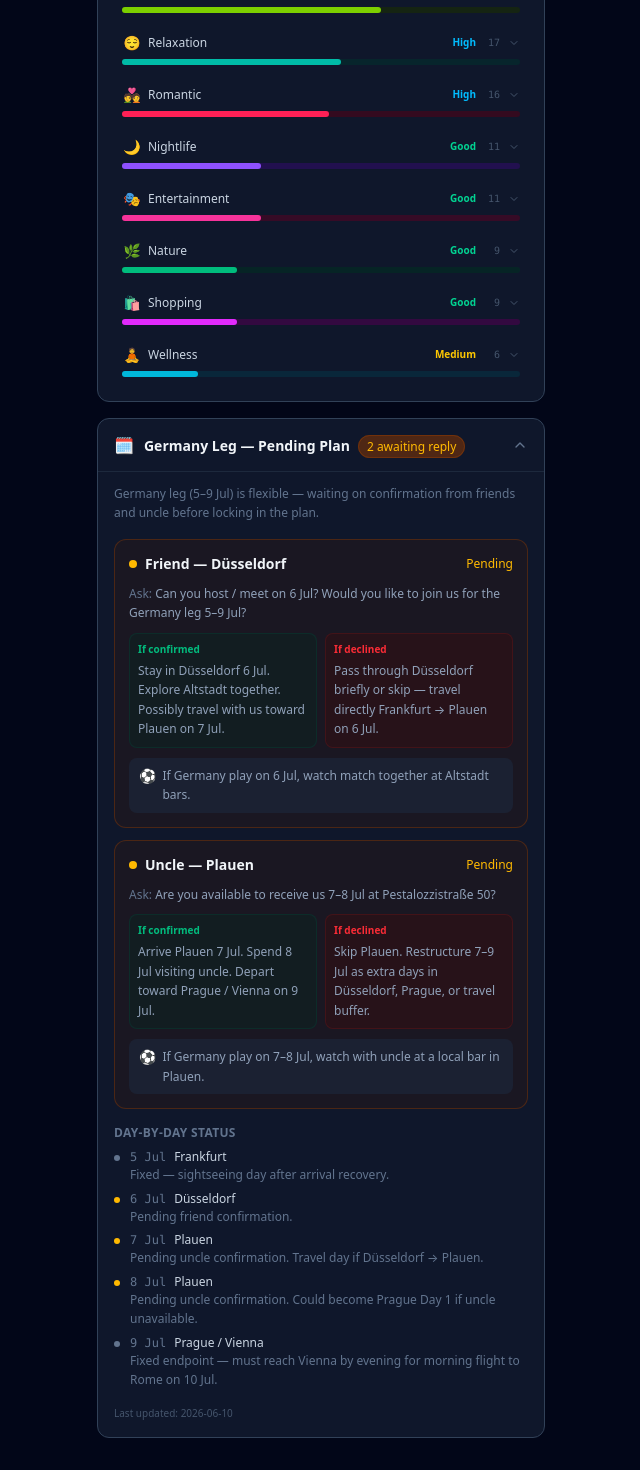
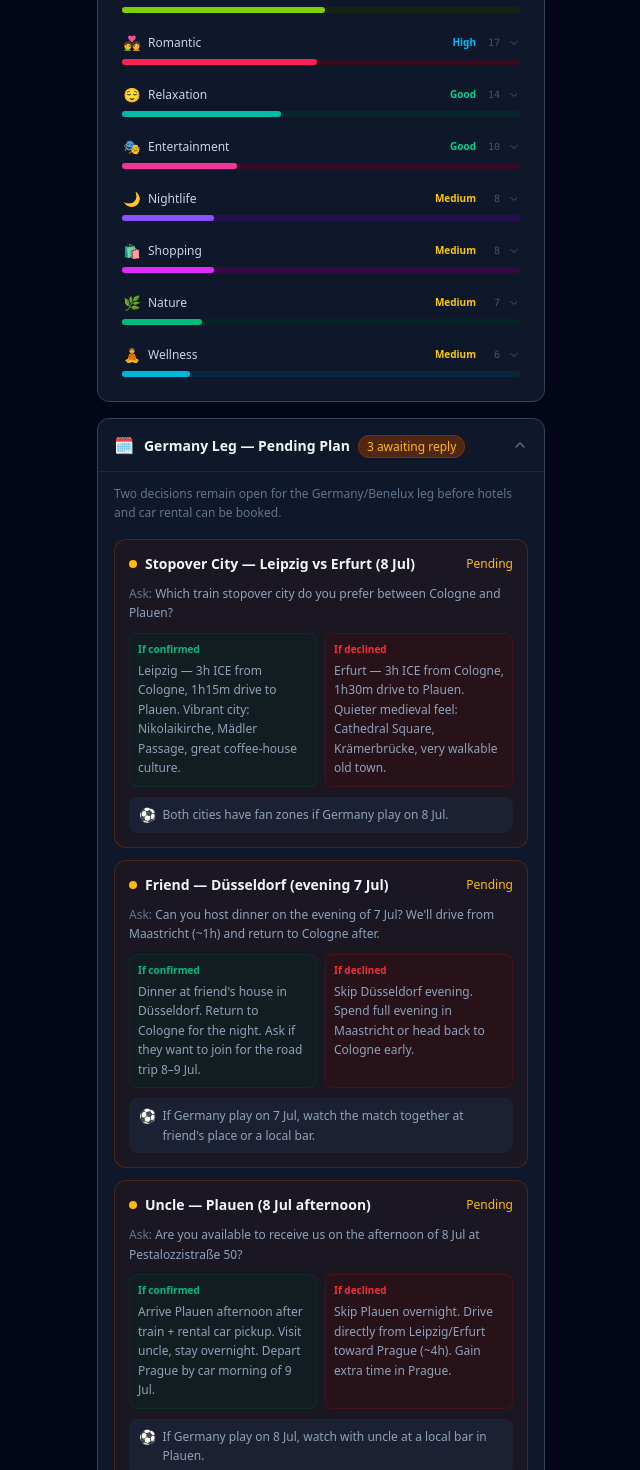
Before and after one commit to thanhnv2210/euro-trip-2026, a React (Vite) app: page /journal in a window 1280 px wide. Shown: the part 1340-2810 px from the top of the page, without its empty margins (319-959 px from the left). Built offline with nearby package versions, Linux system fonts and the light colour scheme.

Commit message:
update plan v2

```diff
--- a/src/components/DayCard.jsx
+++ b/src/components/DayCard.jsx
@@ -20,9 +20,13 @@ const TAG_COLORS = {
 
 const CITY_FLAGS = {
   'Frankfurt': '🇩🇪',
+  'Cologne': '🇩🇪',
   'Düsseldorf': '🇩🇪',
+  'Leipzig': '🇩🇪',
   'Plauen': '🇩🇪',
   'Würzburg': '🇩🇪',
+  'Bruges': '🇧🇪',
+  'Maastricht': '🇳🇱',
   'Prague': '🇨🇿',
   'Vienna': '🇦🇹',
   'Rome': '🇮🇹',
--- a/src/context/TripContext.jsx
+++ b/src/context/TripContext.jsx
@@ -4,46 +4,50 @@ import { loadState, saveState } from '../services/storageService'
 const TripContext = createContext(null)
 
 const SEED_ITINERARY = [
-  // — Germany leg (5 Jul flexible: Düsseldorf, Plauen, Prague plan TBD) —
-  { id: 'day-01', date: '2026-07-04', city: 'Frankfurt', notes: 'Depart 12:35 PM SIN (SQ 326). Arrive FRA 19:40.', travel: [], activities: [] },
-  { id: 'day-02', date: '2026-07-05', city: 'Frankfurt', notes: '1 day exploring Frankfurt.', travel: [], activities: [
-    { id: 'fra-1', time: '', title: 'Römerberg & Old Town', notes: 'Medieval town square — the historic heart of Frankfurt', tags: ['historical', 'culture', 'scenic', 'photography'] },
-    { id: 'fra-2', time: '', title: 'Städel Art Museum', notes: 'One of Germany\'s finest art museums, 700 years of European art', tags: ['culture'] },
-    { id: 'fra-3', time: '', title: 'Main Tower Observation Deck', notes: 'Best panoramic views of the Frankfurt skyline — only public skyscraper viewpoint', tags: ['scenic', 'photography', 'outdoor'] },
-    { id: 'fra-4', time: '', title: 'Sachsenhausen & Apple Wine Trail', notes: 'Old quarter with traditional cider taverns (Äppelwoi) along the riverbank', tags: ['food', 'local', 'nightlife'] },
-    { id: 'fra-5', time: '', title: 'Palmengarten Botanical Garden', notes: 'Lush tropical greenhouses and gardens — great morning stroll', tags: ['nature', 'relaxation', 'outdoor'] },
-    { id: 'fra-6', time: '', title: 'Kleinmarkthalle — Indoor Market', notes: 'Frankfurt\'s beloved covered market — fresh produce, local cheeses, meats, flowers. Great for souvenir spices and edible gifts. Safe and family-friendly.', tags: ['shopping', 'food', 'local'] },
-    { id: 'fra-7', time: '', title: 'Evening River Cruise on the Main', notes: 'Hour-long boat tour past the skyline and Römerberg at sunset — relaxing intro to Frankfurt. Departs near Eiserner Steg bridge.', tags: ['entertainment', 'scenic', 'romantic', 'relaxation'] },
-    { id: 'fra-8', time: '', title: '⚽ FIFA World Cup — Germany Match (Public Viewing)', notes: 'World Cup 2026 runs Jun 11–Jul 19. Knockout rounds fall during your Germany leg (4–9 Jul). Frankfurt hosted 2006 WC games — expect massive Fanzone setups at Römerberg or Commerzbank Arena fan park if Germany is still in. Check schedule at fifa.com closer to departure. Watching with 10,000+ Germans is unforgettable. Safety: German football crowds are well-policed and family-friendly. Arrive early for a good spot.', tags: ['entertainment', 'local', 'nightlife', 'outdoor'] },
+  // — Germany / Benelux leg —
+  { id: 'day-01', date: '2026-07-04', city: 'Frankfurt', notes: 'Depart 12:35 PM SIN (SQ 326). Arrive FRA 19:40. Take train to Cologne (~1h ICE) — staying at brother\'s house.', travel: [], activities: [] },
+
+  { id: 'day-02', date: '2026-07-05', city: 'Cologne', notes: 'Morning in Cologne with brother. After lunch travel to Bruges, Belgium.', travel: [
+    { mode: 'train', duration: '2h 30m', notes: 'Cologne Hbf → Brussels Midi, change to Bruges (~30min). Total ~3h.' },
+    { mode: 'car', duration: '2h 30m', notes: 'via A4/E40 through Belgium' },
+  ], activities: [
+    { id: 'cgn-1', time: '', title: 'Cologne Cathedral (Kölner Dom)', notes: 'UNESCO Gothic masterpiece — twin spires dominate the skyline. Free entry to cathedral; tower climb for views.', tags: ['historical', 'culture', 'scenic', 'photography'] },
+    { id: 'cgn-2', time: '', title: 'Old Town & Hohenzollern Bridge', notes: 'Walk the Rhine promenade, see the famous love-lock bridge. Relaxed morning stroll with brother.', tags: ['scenic', 'outdoor', 'local', 'romantic'] },
+    { id: 'cgn-3', time: '', title: '⚽ FIFA World Cup — Germany Match (Cologne Fan Zone)', notes: 'Cologne has a large fan zone near the Rhine. Watch with brother and locals if Germany play on 5 Jul.', tags: ['entertainment', 'local', 'nightlife', 'outdoor'] },
   ]},
-  { id: 'day-03', date: '2026-07-06', city: 'Düsseldorf', notes: 'Travel from Frankfurt. Visit friend. (flexible — friends may join for Germany leg)', travel: [
-    { mode: 'train', duration: '1h 30m', notes: 'ICE direct' },
-    { mode: 'car', duration: '2h 30m', notes: 'via A3' },
+
+  { id: 'day-03', date: '2026-07-06', city: 'Bruges', notes: 'Full day in Bruges, Belgium 🇧🇪', travel: [], activities: [
+    { id: 'bru-1', time: '', title: 'Markt Square & Belfry Tower', notes: 'Heart of Bruges — climb the 366-step Belfry for panoramic views over the medieval rooftops.', tags: ['historical', 'culture', 'scenic', 'photography', 'outdoor'] },
+    { id: 'bru-2', time: '', title: 'Canal Boat Tour', notes: '30-min boat tour through the medieval canals — the most romantic way to see Bruges. Very popular, queues form quickly.', tags: ['scenic', 'romantic', 'entertainment', 'local'] },
+    { id: 'bru-3', time: '', title: 'Bruges Chocolate & Beer Trail', notes: 'Belgium has the world\'s finest chocolate and beer. Visit a chocolate maker workshop and try local Bruges Zot beer at a traditional café.', tags: ['food', 'local', 'entertainment'] },
+    { id: 'bru-4', time: '', title: 'Groeningemuseum', notes: 'Home to the Flemish Primitives — Jan van Eyck\'s masterpieces. Small but world-class museum.', tags: ['culture', 'historical'] },
+    { id: 'bru-5', time: '', title: 'Bruges Lace & Souvenir Shopping', notes: 'Bruges is famous for handmade bobbin lace — pick up a piece as a keepsake. Best shops around Markt Square.', tags: ['shopping', 'local', 'culture'] },
+  ]},
+
+  { id: 'day-04', date: '2026-07-07', city: 'Maastricht', notes: 'Bruges → Maastricht (Netherlands) 🇳🇱. Evening: drive to Düsseldorf for dinner at friend\'s house, then return to Cologne.', travel: [
+    { mode: 'train', duration: '2h 30m', notes: 'Bruges → Maastricht via Liège (~2h30m, 1 change)' },
+    { mode: 'car', duration: '2h', notes: 'via E40/A2' },
   ], activities: [
-    { id: 'dus-1', time: '', title: 'Altstadt & Rhine Promenade', notes: 'The "longest bar in the world" — packed with breweries and pubs along the Rhine', tags: ['food', 'nightlife', 'local', 'outdoor'] },
-    { id: 'dus-2', time: '', title: 'Königsallee (Kö)', notes: 'Elegant tree-lined boulevard with high-end shops and a canal running through it', tags: ['shopping', 'scenic', 'relaxation'] },
-    { id: 'dus-3', time: '', title: 'MedienHafen', notes: 'Converted harbour with striking Gehry buildings and great waterfront restaurants', tags: ['culture', 'food', 'photography', 'scenic'] },
-    { id: 'dus-4', time: '', title: 'Kunstpalast Museum', notes: 'Fine arts museum spanning antiquity to contemporary, free on certain days', tags: ['culture'] },
-    { id: 'dus-5', time: '', title: 'Carlsplatz Market', notes: 'Vibrant daily market for local produce, cheese, and street food', tags: ['food', 'local', 'shopping'] },
-    { id: 'dus-6', time: '', title: 'Rheinwiesen (Rhine Meadows)', notes: 'Wide grassy riverbank south of the Altstadt — locals picnic, jog and swim here in summer. Very safe, open and public.', tags: ['nature', 'outdoor', 'relaxation', 'local'] },
-    { id: 'dus-7', time: '', title: 'Altstadt Evening — Early Night Out with Friend', notes: 'Düsseldorf Altstadt is lively but manageable. Safety tip: great before midnight — stick to the main Bolkerstraße strip, avoid side alleys after midnight. Your local friend will know which bars are best.', tags: ['nightlife', 'food', 'local', 'entertainment'] },
-    { id: 'dus-8', time: '', title: '⚽ FIFA World Cup — Germany Match at Altstadt Bars', notes: 'If a Germany match falls on 6 Jul, watch it with your local friend in the Altstadt — every bar will be showing it. The Rhine promenade turns into a street party when Germany score. Your friend will know the best spot to be. Quarter-finals are ~13–14 Jul (you\'ll be in Rome), semis ~16–17 Jul (Venice), final 19 Jul (departure day — might catch it at FRA airport!)', tags: ['entertainment', 'local', 'nightlife', 'outdoor'] },
+    { id: 'maa-1', time: '', title: 'Vrijthof Square', notes: 'Maastricht\'s grand main square — lively café terraces, St. Servaas Basilica, and the famous carillon bells.', tags: ['historical', 'culture', 'local', 'food'] },
+    { id: 'maa-2', time: '', title: 'Bookstore Dominicanen', notes: 'World\'s most beautiful bookshop inside a 13th-century Dominican church — unmissable even if you don\'t buy anything.', tags: ['culture', 'historical', 'local'] },
+    { id: 'maa-3', time: '', title: 'Maas River Walk & Wyck neighbourhood', notes: 'Charming boutique district east of the river — great for lunch, independent shops and galleries.', tags: ['outdoor', 'food', 'shopping', 'local', 'relaxation'] },
+    { id: 'maa-4', time: '', title: 'Evening: Dinner with Friend — Düsseldorf', notes: 'Drive ~1h to Düsseldorf for dinner at friend\'s house, then return to Cologne (~45min). Great chance to catch up and discuss if they want to join the road trip leg.', tags: ['food', 'local', 'nightlife'] },
   ]},
-  { id: 'day-04', date: '2026-07-07', city: 'Plauen', notes: 'Travel Düsseldorf → Plauen. (flexible)', travel: [
-    { mode: 'train', duration: '5h', notes: 'change at Frankfurt or Leipzig' },
-    { mode: 'car', duration: '4h 30m', notes: 'via A9' },
-  ], activities: [] },
-  { id: 'day-05', date: '2026-07-08', city: 'Plauen', notes: 'Visit uncle at Pestalozzistraße 50, 08523 Plauen. (flexible)', travel: [], activities: [
-    { id: 'plau-1', time: '', title: 'Altmarkt & Rathaus', notes: 'Historic market square with the impressive Neo-Renaissance town hall', tags: ['historical', 'culture', 'photography'] },
-    { id: 'plau-2', time: '', title: 'Syrabach Valley (Syrabachtal)', notes: 'Scenic nature walk through the valley just outside the city centre', tags: ['nature', 'outdoor', 'scenic', 'relaxation'] },
-    { id: 'plau-3', time: '', title: 'Vogtland Museum', notes: 'Regional history and culture of the Vogtland area', tags: ['historical', 'culture', 'local'] },
-    { id: 'plau-4', time: '', title: 'St. Johanniskirche', notes: 'Gothic church dating to the 13th century, landmark of the city skyline', tags: ['historical', 'photography'] },
-    { id: 'plau-5', time: '', title: 'Friedensbrücke (Peace Bridge)', notes: 'Striking viaduct bridge — a symbol of the city, great photo spot', tags: ['scenic', 'photography', 'outdoor'] },
+
+  { id: 'day-05', date: '2026-07-08', city: 'Leipzig', notes: 'Cologne → Leipzig/Erfurt by train (PENDING: choose stopover city). Pick up rental car. Drive to Plauen (~1h15m). Arrive afternoon — visit uncle.', travel: [
+    { mode: 'train', duration: '3h', notes: 'Cologne Hbf → Leipzig Hbf ICE direct (recommended) OR → Erfurt Hbf ICE direct. PENDING decision.' },
+  ], activities: [
+    { id: 'lpz-1', time: '', title: '🚆 Stopover: Leipzig — Nikolaikirche & Market Square', notes: 'PENDING: Leipzig option. Historic church where the 1989 peaceful revolution began. Beautiful old market square with coffee-house culture.', tags: ['historical', 'culture', 'local'] },
+    { id: 'lpz-2', time: '', title: '🚆 Stopover: Leipzig — Mädler Passage & Coffee House', notes: 'PENDING: Leipzig option. Stunning art nouveau arcade with Auerbachs Keller — one of Germany\'s oldest restaurants, mentioned in Faust.', tags: ['historical', 'food', 'local', 'culture'] },
+    { id: 'erf-1', time: '', title: '🚆 Stopover: Erfurt — Cathedral Square & Krämerbrücke', notes: 'PENDING: Erfurt option. Cathedral Hill with twin Gothic spires + the Krämerbrücke, a medieval bridge lined with inhabited timber-framed houses — unique in Germany.', tags: ['historical', 'culture', 'scenic', 'photography'] },
+    { id: 'erf-2', time: '', title: '🚆 Stopover: Erfurt — Old Town Walk', notes: 'PENDING: Erfurt option. One of Germany\'s best-preserved medieval old towns — compact and walkable in 2–3h.', tags: ['historical', 'outdoor', 'local', 'scenic'] },
+    { id: 'plau-1', time: '', title: 'Plauen — Visit Uncle at Pestalozzistraße 50', notes: 'Arrive afternoon after picking up rental car. Main purpose of Plauen stop.', tags: ['local'] },
+    { id: 'plau-2', time: '', title: 'Plauen — Altmarkt & Rathaus', notes: 'Historic market square with the impressive Neo-Renaissance town hall', tags: ['historical', 'culture', 'photography'] },
+    { id: 'plau-3', time: '', title: 'Plauen — Syrabach Valley', notes: 'Scenic nature walk through the valley just outside the city centre', tags: ['nature', 'outdoor', 'scenic', 'relaxation'] },
   ]},
-  { id: 'day-06', date: '2026-07-09', city: 'Prague', notes: 'Travel from Plauen → Prague (flexible). Travel to Vienna in the evening for morning flight to Rome.', travel: [
-    { mode: 'car', duration: '1h 30m', notes: 'Plauen → Prague, fastest option' },
-    { mode: 'train', duration: '2h 30m', notes: 'change at Cheb' },
-    { mode: 'bus', duration: '2h', notes: 'FlixBus direct' },
+
+  { id: 'day-06', date: '2026-07-09', city: 'Prague', notes: 'Drive Plauen → Prague by rental car (~2.5h via D7/E55). Drop car at Prague airport or city centre. Full day in Prague.', travel: [
+    { mode: 'car', duration: '2h 30m', notes: 'Plauen → Prague via D7/E55 — return rental car on arrival' },
   ], activities: [
     { id: 'prg-1', time: '', title: 'Prague Castle & St. Vitus Cathedral', notes: 'Largest ancient castle complex in the world — skyline icon, allow 2–3h', tags: ['historical', 'culture', 'scenic', 'photography'] },
     { id: 'prg-2', time: '', title: 'Charles Bridge', notes: 'Gothic stone bridge lined with 30 baroque statues, best at sunrise or dusk', tags: ['historical', 'scenic', 'photography', 'romantic'] },
@@ -56,8 +60,8 @@ const SEED_ITINERARY = [
   ]},
 
   // — Italy leg —
-  { id: 'day-07', date: '2026-07-10', city: 'Rome', notes: 'Fly Vienna → Rome morning. Arrive afternoon. (VIE→ROM ticket pending!)', travel: [
-    { mode: 'flight', duration: '2h', notes: 'VIE → FCO/CIA — ticket pending! Book now' },
+  { id: 'day-07', date: '2026-07-10', city: 'Rome', notes: 'Fly Prague → Rome morning. Arrive afternoon. (PRG→FCO ticket pending!)', travel: [
+    { mode: 'flight', duration: '2h', notes: 'PRG → FCO/CIA — ticket pending! Book now' },
   ], activities: [
     { id: 'rom-arr-1', time: '', title: 'Trevi Fountain + Gelato', notes: 'Coin toss tradition — visit early evening to beat the crowds', tags: ['historical', 'food', 'romantic', 'photography'] },
     { id: 'rom-arr-2', time: '', title: 'Campo de\' Fiori', notes: 'Lively piazza — great for an evening aperitivo and people-watching', tags: ['food', 'local', 'nightlife'] },
@@ -137,7 +141,8 @@ const SEED_ITINERARY = [
 
 const SEED_EVENTS = [
   { id: 'evt-01', title: 'Flight SIN → FRA (SQ 326)', type: 'flight', date: '2026-07-04', time: '12:35', location: 'Changi Airport T3', bookingRef: 'ESHMZK', url: '', notes: 'SQ 326 · A380-800 · Economy Lite · Arrives FRA 19:40 T1 · Seats: not selected · Baggage: 25kg each', status: 'booked' },
-  { id: 'evt-02', title: 'Flight VIE → FCO (Vienna → Rome)', type: 'flight', date: '2026-07-10', time: '', location: 'Vienna Airport', bookingRef: '', url: '', notes: 'Not yet purchased! Arrive Rome afternoon.', status: 'pending' },
+  { id: 'evt-02', title: 'Flight PRG → FCO (Prague → Rome)', type: 'flight', date: '2026-07-10', time: '', location: 'Prague Václav Havel Airport (PRG)', bookingRef: '', url: '', notes: 'Not yet purchased! Morning flight — arrive Rome afternoon. Replaces original VIE→FCO route.', status: 'pending' },
+  { id: 'evt-07', title: 'Rental Car — Leipzig/Erfurt → Plauen → Prague', type: 'transport', date: '2026-07-08', time: '', location: 'Leipzig or Erfurt (PENDING stopover decision)', bookingRef: '', url: '', notes: 'Pick up at Leipzig/Erfurt train station. Drive to Plauen (~1h15m), then Prague (~2h30m). Drop off at Prague airport or city centre on 9 Jul.', status: 'pending' },
   { id: 'evt-03', title: 'Flight FRA → SIN (SQ 025)', type: 'flight', date: '2026-07-19', time: '12:15', location: 'Frankfurt Airport T1', bookingRef: 'ESHMZK', url: '', notes: 'SQ 025 · Boeing 777-300ER · Economy Flexi · Arrives SIN 06:50 20 Jul · Seats: 54G (Xuan), 54E (Thanh) · Baggage: 30kg each', status: 'booked' },
   { id: 'evt-06', title: 'Flight VCE → FRA (Venice → Frankfurt)', type: 'flight', date: '2026-07-17', time: '', location: 'Venice Marco Polo Airport', bookingRef: '', url: '', notes: 'Not yet purchased! Take morning flight — need to reach Würzburg by afternoon.', status: 'pending' },
   { id: 'evt-04', title: "Friend's Wedding — Würzburg", type: 'other', date: '2026-07-18', time: '18:00', location: 'Würzburg', bookingRef: '', url: '', notes: '', status: 'confirmed' },
--- a/src/pages/JournalPage.jsx
+++ b/src/pages/JournalPage.jsx
@@ -141,32 +141,41 @@ function RiskSection() {
 }
 
 const PENDING_PLAN = {
-  summary: 'Germany leg (5–9 Jul) is flexible — waiting on confirmation from friends and uncle before locking in the plan.',
-  lastUpdated: '2026-06-10',
+  summary: 'Two decisions remain open for the Germany/Benelux leg before hotels and car rental can be booked.',
+  lastUpdated: '2026-06-13',
   contacts: [
     {
-      name: 'Friend — Düsseldorf',
+      name: 'Stopover City — Leipzig vs Erfurt (8 Jul)',
       status: 'pending',
-      question: 'Can you host / meet on 6 Jul? Would you like to join us for the Germany leg 5–9 Jul?',
-      ifYes: 'Stay in Düsseldorf 6 Jul. Explore Altstadt together. Possibly travel with us toward Plauen on 7 Jul.',
-      ifNo: 'Pass through Düsseldorf briefly or skip — travel directly Frankfurt → Plauen on 6 Jul.',
-      worldCup: 'If Germany play on 6 Jul, watch match together at Altstadt bars.',
+      question: 'Which train stopover city do you prefer between Cologne and Plauen?',
+      ifYes: 'Leipzig — 3h ICE from Cologne, 1h15m drive to Plauen. Vibrant city: Nikolaikirche, Mädler Passage, great coffee-house culture.',
+      ifNo: 'Erfurt — 3h ICE from Cologne, 1h30m drive to Plauen. Quieter medieval feel: Cathedral Square, Krämerbrücke, very walkable old town.',
+      worldCup: 'Both cities have fan zones if Germany play on 8 Jul.',
     },
     {
-      name: 'Uncle — Plauen',
+      name: 'Friend — Düsseldorf (evening 7 Jul)',
       status: 'pending',
-      question: 'Are you available to receive us 7–8 Jul at Pestalozzistraße 50?',
-      ifYes: 'Arrive Plauen 7 Jul. Spend 8 Jul visiting uncle. Depart toward Prague / Vienna on 9 Jul.',
-      ifNo: 'Skip Plauen. Restructure 7–9 Jul as extra days in Düsseldorf, Prague, or travel buffer.',
-      worldCup: 'If Germany play on 7–8 Jul, watch with uncle at a local bar in Plauen.',
+      question: 'Can you host dinner on the evening of 7 Jul? We\'ll drive from Maastricht (~1h) and return to Cologne after.',
+      ifYes: 'Dinner at friend\'s house in Düsseldorf. Return to Cologne for the night. Ask if they want to join for the road trip 8–9 Jul.',
+      ifNo: 'Skip Düsseldorf evening. Spend full evening in Maastricht or head back to Cologne early.',
+      worldCup: 'If Germany play on 7 Jul, watch the match together at friend\'s place or a local bar.',
+    },
+    {
+      name: 'Uncle — Plauen (8 Jul afternoon)',
+      status: 'pending',
+      question: 'Are you available to receive us on the afternoon of 8 Jul at Pestalozzistraße 50?',
+      ifYes: 'Arrive Plauen afternoon after train + rental car pickup. Visit uncle, stay overnight. Depart Prague by car morning of 9 Jul.',
+      ifNo: 'Skip Plauen overnight. Drive directly from Leipzig/Erfurt toward Prague (~4h). Gain extra time in Prague.',
+      worldCup: 'If Germany play on 8 Jul, watch with uncle at a local bar in Plauen.',
     },
   ],
   flexibleDays: [
-    { date: '2026-07-05', city: 'Frankfurt', note: 'Fixed — sightseeing day after arrival recovery.' },
-    { date: '2026-07-06', city: 'Düsseldorf', note: 'Pending friend confirmation.' },
-    { date: '2026-07-07', city: 'Plauen', note: 'Pending uncle confirmation. Travel day if Düsseldorf → Plauen.' },
-    { date: '2026-07-08', city: 'Plauen', note: 'Pending uncle confirmation. Could become Prague Day 1 if uncle unavailable.' },
-    { date: '2026-07-09', city: 'Prague / Vienna', note: 'Fixed endpoint — must reach Vienna by evening for morning flight to Rome on 10 Jul.' },
+    { date: '2026-07-05', city: 'Cologne', note: 'Fixed — morning with brother, afternoon travel to Bruges.' },
+    { date: '2026-07-06', city: 'Bruges', note: 'Fixed — full day Belgium.' },
+    { date: '2026-07-07', city: 'Maastricht', note: 'Fixed — day in Maastricht. Evening dinner Düsseldorf (pending friend).' },
+    { date: '2026-07-08', city: 'Leipzig / Erfurt → Plauen', note: 'Pending stopover city decision + uncle confirmation.' },
+    { date: '2026-07-09', city: 'Prague', note: 'Fixed — drive Plauen → Prague by rental car. Full day Prague.' },
+    { date: '2026-07-10', city: 'Rome', note: 'Fixed endpoint — morning flight PRG → FCO (ticket pending).' },
   ],
 }
 
```
